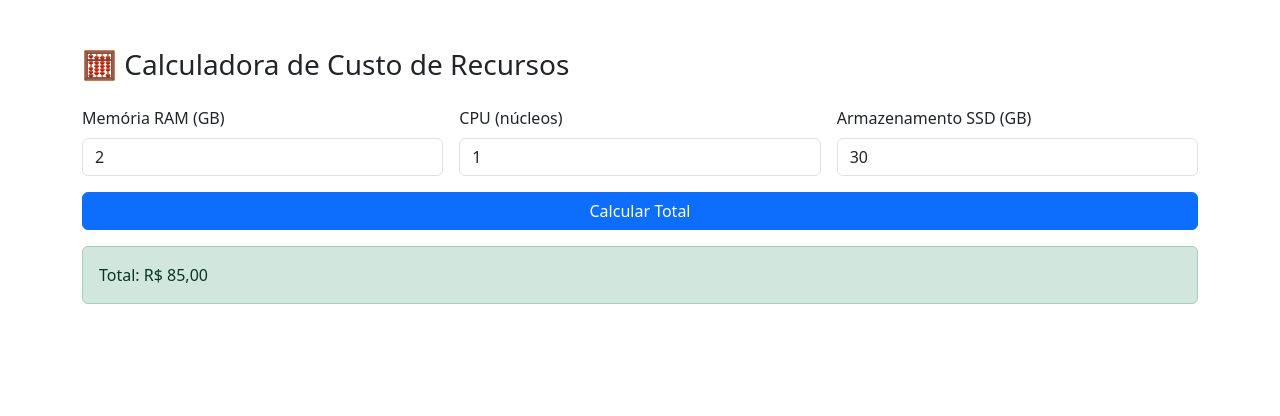
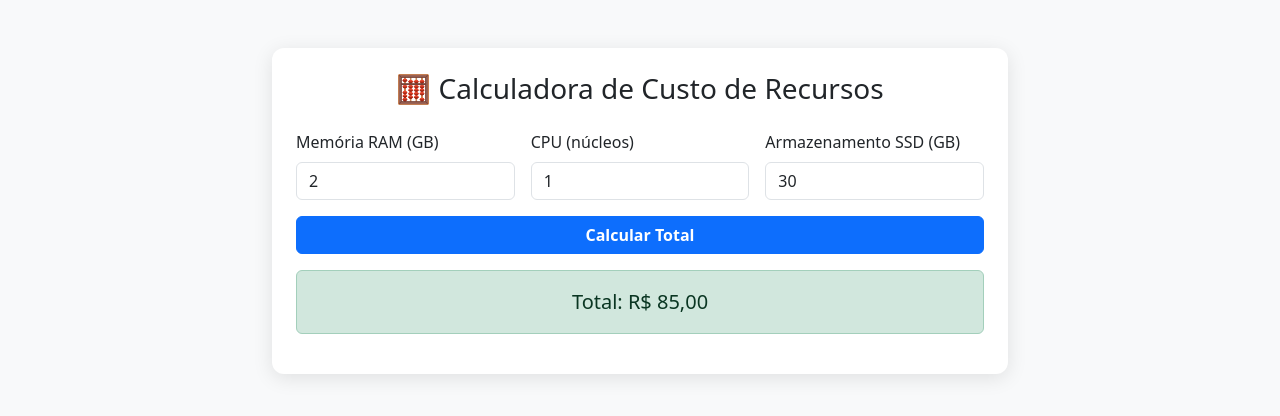
Before and after one commit to pedrohygorveras/test-calculadora, a plain HTML site: page index.html in a window 1280 px wide. Drawn offline with nearby package versions, Linux system fonts and the light colour scheme; a small style sheet from the web is missing.

Commit message:
correction calc

```diff
--- a/index.html
+++ b/index.html
@@ -7,33 +7,58 @@
   <title>Calculadora de Recursos</title>
   <link href="https://cdn.jsdelivr.net/npm/bootstrap@5.3.3/dist/css/bootstrap.min.css" rel="stylesheet"
     integrity="sha384-QWTKZyjpPEjISv5WaRU9OFeRpok6YctnYmDr5pNlyT3zU04z4cf0Qp4UOzv6B5w9" crossorigin="anonymous" />
+  <style>
+    body {
+      background-color: #f8f9fa;
+    }
+
+    .card {
+      border: none;
+      border-radius: 12px;
+      box-shadow: 0 4px 20px rgba(0, 0, 0, 0.1);
+    }
+
+    .btn-primary {
+      font-weight: 600;
+    }
+
+    .result-box {
+      font-size: 1.25rem;
+    }
+  </style>
 </head>
 
 <body>
-    <div class="container my-5">
-        <h3 class="mb-4">🧮 Calculadora de Custo de Recursos</h3>
+  <div class="container py-5">
+    <div class="row justify-content-center">
+      <div class="col-lg-8">
+        <div class="card p-4">
+          <h3 class="mb-4 text-center">🧮 Calculadora de Custo de Recursos</h3>
 
           <div class="row g-3 mb-3">
             <div class="col-md-4">
               <label for="ram" class="form-label">Memória RAM (GB)</label>
-                <input type="number" class="form-control" id="ram" placeholder="Ex: 2" value="2">
+              <input type="number" class="form-control" id="ram" placeholder="Ex: 2" value="2" min="0">
             </div>
             <div class="col-md-4">
               <label for="cpu" class="form-label">CPU (núcleos)</label>
-                <input type="number" class="form-control" id="cpu" placeholder="Ex: 1" value="1">
+              <input type="number" class="form-control" id="cpu" placeholder="Ex: 1" value="1" min="0">
             </div>
             <div class="col-md-4">
               <label for="ssd" class="form-label">Armazenamento SSD (GB)</label>
-                <input type="number" class="form-control" id="ssd" placeholder="Ex: 30" value="30">
+              <input type="number" class="form-control" id="ssd" placeholder="Ex: 30" value="30" min="0">
             </div>
           </div>
 
-        <div class="d-grid mb-3">
+          <div class="d-grid gap-2 mb-3">
             <button class="btn btn-primary" onclick="calcular()">Calcular Total</button>
           </div>
 
-        <div class="alert alert-success" role="alert">
+          <div class="alert alert-success text-center result-box" role="alert">
             Total: R$ <span id="total">0,00</span>
+          </div>
+        </div>
+      </div>
     </div>
   </div>
 
```
Lines whose indentation alone changed are shown as unchanged.
